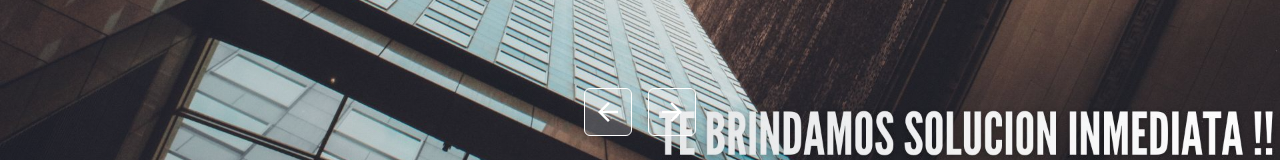
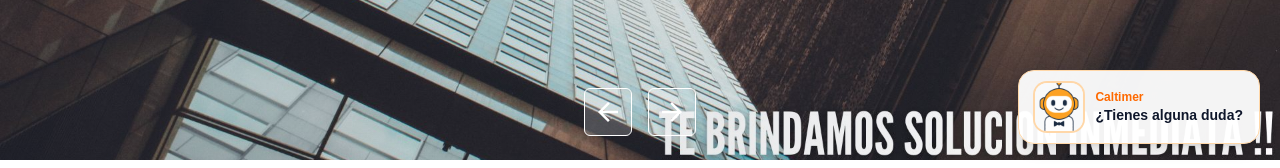
Before and after one commit to xxricardoxx100/caltimer, a Next.js app: page /inmobiliaria in a window 1280 px wide. Shown: the part 632-800 px from the top of the page. Built offline with nearby package versions, Linux system fonts and the light colour scheme; no server answers; the database is empty.

Commit message:
actualizacion de cache egrees

```diff
--- a/src/app/car-details/[id]/page.jsx
+++ b/src/app/car-details/[id]/page.jsx
@@ -17,7 +17,7 @@ function Carousel({ images }) {
     if (!Array.isArray(images) || !images.length) return [];
     return images
       .filter(Boolean)
-      .map((img) => buildOptimizedImageUrl(img, { width: 1600, quality: 80 }));
+      .map((img) => buildOptimizedImageUrl(img, { width: 1200, quality: 70 }));
   }, [images]);
 
   const [current, setCurrent] = useState(0);
@@ -46,30 +46,19 @@ function Carousel({ images }) {
   return (
     <>
       <div className="relative mb-6 h-56 w-full overflow-hidden rounded-lg bg-gray-100 md:h-96">
-        <div
-          className="flex h-full transition-transform ease-out duration-700"
-          style={{ transform: `translateX(-${current * 100}%)` }}
-        >
-          {sanitizedImages.map((img, idx) => (
-            <div
-              key={`${img}-${idx}`}
-              className="relative h-full w-full flex-shrink-0"
-              style={{ minWidth: "100%", minHeight: "100%" }}
-            >
+        <div className="relative h-full w-full">
           <Image
-                src={img || "/placeholder.svg"}
-                alt={`car-img-${idx}`}
+            src={sanitizedImages[current] || "/placeholder.svg"}
+            alt={`car-img-${current}`}
             fill
             sizes="(min-width: 1024px) 900px, 100vw"
             className="object-contain cursor-pointer"
-                loading={idx === 0 ? "eager" : "lazy"}
+            priority={current === 0}
             onClick={() => {
-                  setModalImage(img);
+              setModalImage(sanitizedImages[current]);
               setIsModalOpen(true);
             }}
           />
-            </div>
-          ))}
         </div>
 
         {sanitizedImages.length > 1 && (
--- /dev/null
+++ b/src/app/components/VirtualAgent.jsx
@@ -0,0 +1,28 @@
+"use client";
+
+const VirtualAgent = () => {
+  return (
+    <a
+      href="https://wa.link/k3nf93?text=Tengo%20dudas%20sobre%20la%20pagina%20Web,%20quiero%20informacion%20sobre..."
+      target="_blank"
+      rel="noreferrer"
+      aria-label="Escríbenos por WhatsApp"
+      className="fixed right-5 bottom-6 z-50 flex items-center gap-3 rounded-2xl border border-orange-200 bg-white/95 px-4 py-3 shadow-lg transition hover:-translate-y-0.5 hover:shadow-xl"
+    >
+      <div className="relative h-12 w-12 overflow-hidden rounded-xl bg-orange-50 ring-2 ring-orange-200">
+        <img
+          src="/agente.png"
+          alt="Agente Caltimer"
+          className="h-full w-full object-cover"
+          loading="lazy"
+        />
+      </div>
+      <div className="leading-tight">
+        <p className="text-xs text-orange-500 font-semibold">Caltimer</p>
+        <p className="text-sm font-semibold text-slate-900">¿Tienes alguna duda?</p>
+      </div>
+    </a>
+  );
+};
+
+export default VirtualAgent;
--- a/src/app/components/carros/CarCard.jsx
+++ b/src/app/components/carros/CarCard.jsx
@@ -10,10 +10,7 @@ import { buildOptimizedImageUrl } from "@/lib/supabase/image-helpers";
 
 const CarCard = ({ car, priority = false }) => {
   const router = useRouter();
-  const imageSrc = useMemo(
-    () => buildOptimizedImageUrl(car.image, { width: 800, quality: 70 }),
-    [car.image]
-  );
+  const imageSrc = useMemo(() => car.image, [car.image]);
 
   return (
     <div
@@ -23,13 +20,13 @@ const CarCard = ({ car, priority = false }) => {
       }}
       className="group rounded-xl overflow-hidden shadow-lg hover:-translate-y-1 transition-all duration-500 cursor-pointer"
     >
-      <div className="relative h-60 overflow-hidden">
+      <div className="relative w-full h-60 overflow-hidden">
         <Image
           src={imageSrc || "/placeholder.svg"}
           alt={car.model}
           fill
           sizes="(min-width: 1024px) 400px, 100vw"
-          className="object-cover transition-transform duration-500 group-hover:scale-105"
+          className="object-cover object-center transition-transform duration-500 group-hover:scale-105"
           loading={priority ? "eager" : "lazy"}
           priority={priority}
           placeholder="empty"
--- a/src/app/components/inmobiliaria/HeroSlide.jsx
+++ b/src/app/components/inmobiliaria/HeroSlide.jsx
@@ -1,11 +1,19 @@
 "use client";
-import React, { useState } from "react";
+import React, { useMemo, useState } from "react";
+import Image from "next/image";
+import { buildOptimizedImageUrl } from "@/lib/supabase/image-helpers";
 import { MdOutlineArrowForward } from "react-icons/md";
 import { MdOutlineArrowBack } from "react-icons/md";
 import { motion } from "framer-motion";
 
 const HeroSlide = ({ images }) => {
   const [current, setCurrent] = useState(0);
+
+  const currentImage = images?.[current] || images?.[0] || "/placeholder.svg";
+  const optimizedImage = useMemo(
+    () => buildOptimizedImageUrl(currentImage, { width: 1400, quality: 70 }),
+    [currentImage]
+  );
 
   const prev = () =>
     setCurrent((curr) => (curr === 0 ? images.length - 1 : curr - 1));
@@ -20,24 +28,16 @@ const HeroSlide = ({ images }) => {
       transition={{ duration: 1.5 }}
     >
       {/* Slides */}
-      <div
-        className="flex transition-transform ease-out duration-700 h-full "
-        style={{ transform: `translateX(-${current * 100}%)` }}
-      >
-        {images.map((img, idx) => (
-          <div
-            key={idx}
-            className="relative w-full h-full flex-shrink-0"
-            style={{ minWidth: "100%", minHeight: "100%" }}
-          >
-            <img
-              src={img}
-              alt={`slide-${idx}`}
-              className="w-full h-full object-cover"
-            />
-            <div className="absolute inset-0 bg-gradient-to-r from-slate-900/20 via-slate-900/10 to-transparent" />
-          </div>
-        ))}
+      <div className="relative h-full w-full">
+        <Image
+          src={optimizedImage}
+          alt={`slide-${current}`}
+          fill
+          sizes="100vw"
+          className="object-cover"
+          priority={current === 0}
+        />
+        <div className="absolute inset-0 bg-gradient-to-r from-slate-900/20 via-slate-900/10 to-transparent" />
       </div>
       {/* Controls */}
       <div className="absolute bottom-6 left-1/2 -translate-x-1/2 flex items-center gap-4">
--- a/src/app/components/inmobiliaria/PropertyCard.jsx
+++ b/src/app/components/inmobiliaria/PropertyCard.jsx
@@ -9,7 +9,14 @@ import { buildOptimizedImageUrl } from "@/lib/supabase/image-helpers";
 const PropertyCard = ({ property }) => {
   const router = useRouter();
   const imageSrc = useMemo(
-    () => buildOptimizedImageUrl(property.image, { width: 800, quality: 70 }),
+    () =>
+      buildOptimizedImageUrl(property.image, {
+        width: 640,
+        height: 480,
+        quality: 60,
+        fit: "cover",
+        position: "center",
+      }),
     [property.image]
   );
 
@@ -21,13 +28,14 @@ const PropertyCard = ({ property }) => {
       }}
       className="group rounded-xl overflow-hidden shadow-lg hover:-translate-y-1 transition-all duration-500 cursor-pointer bg-white"
     >
-      <div className="relative h-48 overflow-hidden">
+      <div className="relative w-full aspect-[4/3] overflow-hidden">
         <Image
           src={imageSrc || "/placeholder.svg"}
           alt={property.name}
           fill
           sizes="(min-width: 1024px) 400px, 100vw"
-          className="object-cover transition-transform duration-500 group-hover:scale-105"
+          className="object-cover object-center transition-transform duration-500 group-hover:scale-105"
+          style={{ objectPosition: "center 20%" }}
           loading="lazy"
           placeholder="empty"
         />
--- /dev/null
+++ b/src/app/components/inmobiliaria/VirtualAgent.jsx
@@ -0,0 +1,28 @@
+"use client";
+
+const VirtualAgent = () => {
+  return (
+    <a
+      href="https://wa.link/k3nf93"
+      target="_blank"
+      rel="noreferrer"
+      aria-label="Escríbenos por WhatsApp"
+      className="fixed right-5 bottom-6 z-50 flex items-center gap-3 rounded-2xl border border-orange-200 bg-white/95 px-4 py-3 shadow-lg transition hover:-translate-y-0.5 hover:shadow-xl"
+    >
+      <div className="relative flex h-12 w-12 items-center justify-center rounded-xl bg-orange-100 ring-2 ring-orange-200">
+        <div className="absolute -top-2 left-1/2 h-3 w-3 -translate-x-1/2 rounded-full bg-orange-400" />
+        <div className="flex gap-2">
+          <span className="h-2.5 w-2.5 rounded-full bg-slate-900" />
+          <span className="h-2.5 w-2.5 rounded-full bg-slate-900" />
+        </div>
+        <div className="absolute bottom-2 h-1.5 w-5 rounded-full bg-slate-900/80" />
+      </div>
+      <div className="leading-tight">
+        <p className="text-xs text-orange-500 font-semibold">Caltimer</p>
+        <p className="text-sm font-semibold text-slate-900">¿Tienes alguna duda?</p>
+      </div>
+    </a>
+  );
+};
+
+export default VirtualAgent;
--- a/src/app/layout.js
+++ b/src/app/layout.js
@@ -1,6 +1,7 @@
 import { Geist, Geist_Mono } from "next/font/google";
 import Footer from "./components/navigation/Footer";
 import Navbar from "./components/navigation/Navbar";
+import VirtualAgent from "./components/VirtualAgent";
 import "./globals.css";
 
 const geistSans = Geist({
@@ -26,6 +27,7 @@ export default function RootLayout({ children }) {
       >
         <Navbar />
         {children}
+        <VirtualAgent />
         <Footer />
       </body>
     </html>
--- a/src/app/property-details/[id]/page.jsx
+++ b/src/app/property-details/[id]/page.jsx
@@ -75,7 +75,7 @@ export default function PropertyDetailsPage() {
       : [];
 
     return baseList.map((img) =>
-      buildOptimizedImageUrl(img, { width: 1600, quality: 80 })
+      buildOptimizedImageUrl(img, { width: 1400, quality: 70 })
     );
   }, [galleryImages, property?.image]);
 
@@ -216,8 +216,8 @@ export default function PropertyDetailsPage() {
                   <Image
                     src={
                       buildOptimizedImageUrl(property.image2, {
-                        width: 1400,
-                        quality: 80,
+                        width: 1200,
+                        quality: 70,
                       }) || "/placeholder.svg"
                     }
                     alt={property.name}
--- a/src/lib/supabase/image-helpers.js
+++ b/src/lib/supabase/image-helpers.js
@@ -6,7 +6,7 @@ const transformEnabled =
 // Helper to build optimized Supabase render URLs for images
 export const buildOptimizedImageUrl = (
   url,
-  { width = 800, quality = 70, format = "webp" } = {}
+  { width = 800, height, quality = 70, format, fit, position } = {}
 ) => {
   if (!url || typeof url !== "string") return url;
 
@@ -28,8 +28,11 @@ export const buildOptimizedImageUrl = (
     );
 
     if (width) parsed.searchParams.set("width", String(width));
+    if (height) parsed.searchParams.set("height", String(height));
     if (quality) parsed.searchParams.set("quality", String(quality));
     if (format) parsed.searchParams.set("format", format);
+    if (fit) parsed.searchParams.set("fit", fit);
+    if (position) parsed.searchParams.set("position", position);
 
     return parsed.toString();
   } catch (err) {
```
Also changed, not shown: public/agente.png (added). Lines whose indentation alone changed are shown as unchanged.
